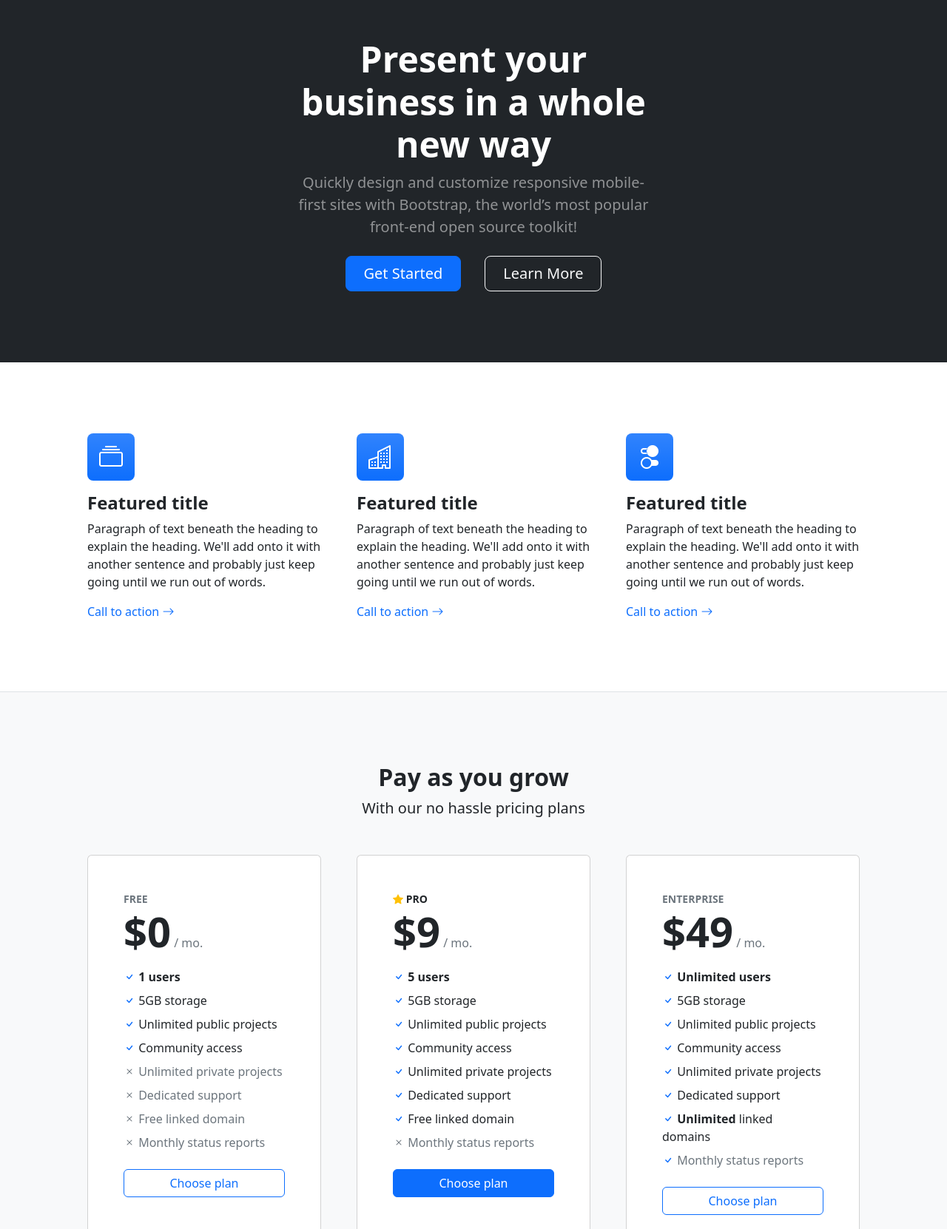
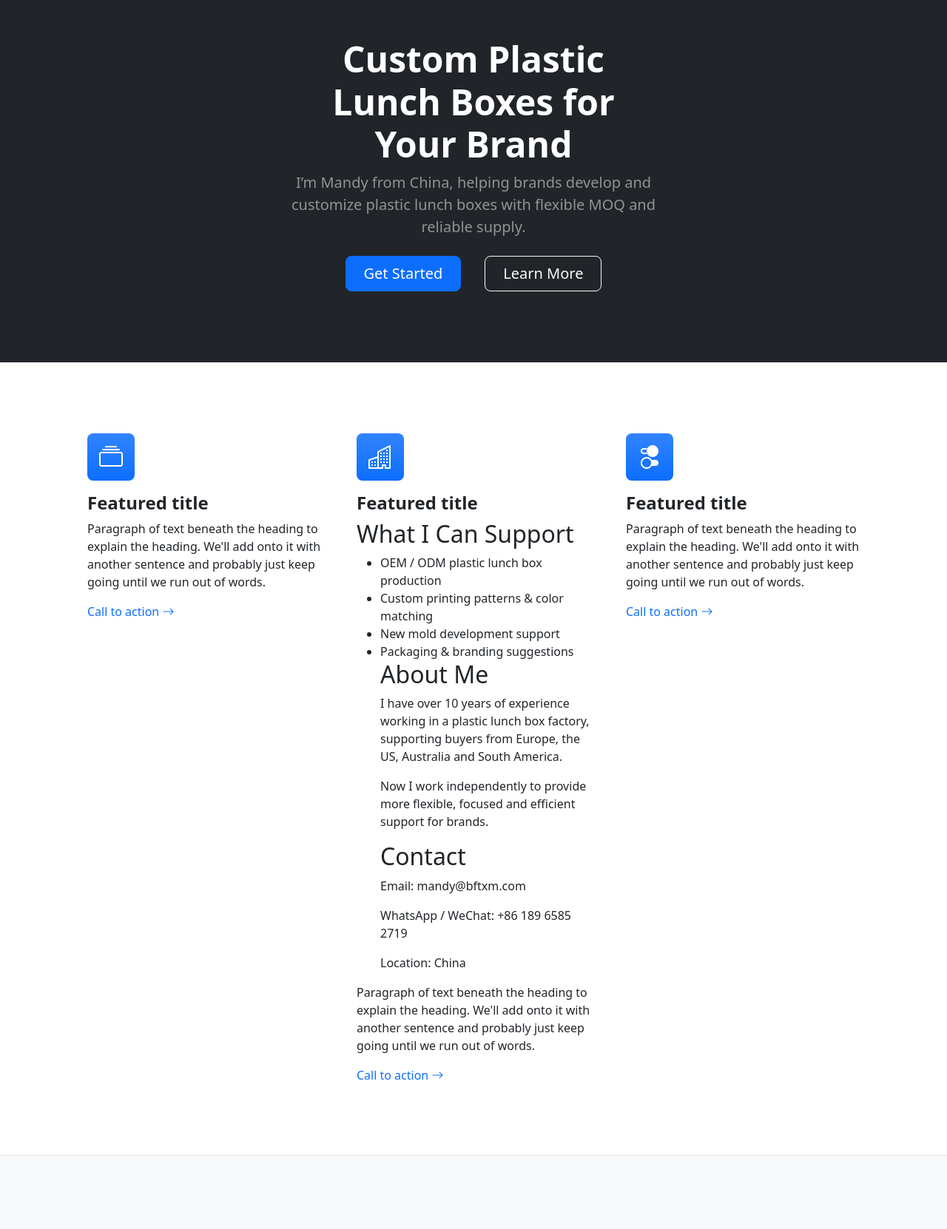
Before and after one commit to mandybento100-create/bftxm-en, a plain HTML site: page index.html in a window 1280 px wide. Shown: the part 101-1763 px from the top of the page at 74% size. Drawn offline with nearby package versions, Linux system fonts and the light colour scheme.

Commit message:
Update index.html

```diff
--- a/index.html
+++ b/index.html
@@ -35,8 +35,8 @@
                 <div class="row gx-5 justify-content-center">
                     <div class="col-lg-6">
                         <div class="text-center my-5">
-                            <h1 class="display-5 fw-bolder text-white mb-2">Present your business in a whole new way</h1>
-                            <p class="lead text-white-50 mb-4">Quickly design and customize responsive mobile-first sites with Bootstrap, the world’s most popular front-end open source toolkit!</p>
+                            <h1 class="display-5 fw-bolder text-white mb-2">Custom Plastic Lunch Boxes for Your Brand</h1>
+                            <p class="lead text-white-50 mb-4">I’m Mandy from China, helping brands develop and customize plastic lunch boxes with flexible MOQ and reliable supply.</p>
                             <div class="d-grid gap-3 d-sm-flex justify-content-sm-center">
                                 <a class="btn btn-primary btn-lg px-4 me-sm-3" href="#features">Get Started</a>
                                 <a class="btn btn-outline-light btn-lg px-4" href="#!">Learn More</a>
@@ -61,7 +61,22 @@
                     </div>
                     <div class="col-lg-4 mb-5 mb-lg-0">
                         <div class="feature bg-primary bg-gradient text-white rounded-3 mb-3"><i class="bi bi-building"></i></div>
-                        <h2 class="h4 fw-bolder">Featured title</h2>
+                        <h2 class="h4 fw-bolder">Featured title</h2><h2>What I Can Support</h2>
+<ul>
+  <li>OEM / ODM plastic lunch box production</li>
+  <li>Custom printing patterns & color matching</li>
+  <li>New mold development support</li>
+  <li>Packaging & branding suggestions</li><h2>About Me</h2>
+<p>
+I have over 10 years of experience working in a plastic lunch box factory, supporting buyers from Europe, the US, Australia and South America.
+</p>
+<p>
+Now I work independently to provide more flexible, focused and efficient support for brands.
+</p><h2>Contact</h2>
+<p>Email: mandy@bftxm.com</p>
+<p>WhatsApp / WeChat: +86 189 6585 2719</p>
+<p>Location: China</p>
+</ul>
                         <p>Paragraph of text beneath the heading to explain the heading. We'll add onto it with another sentence and probably just keep going until we run out of words.</p>
                         <a class="text-decoration-none" href="#!">
                             Call to action
```
